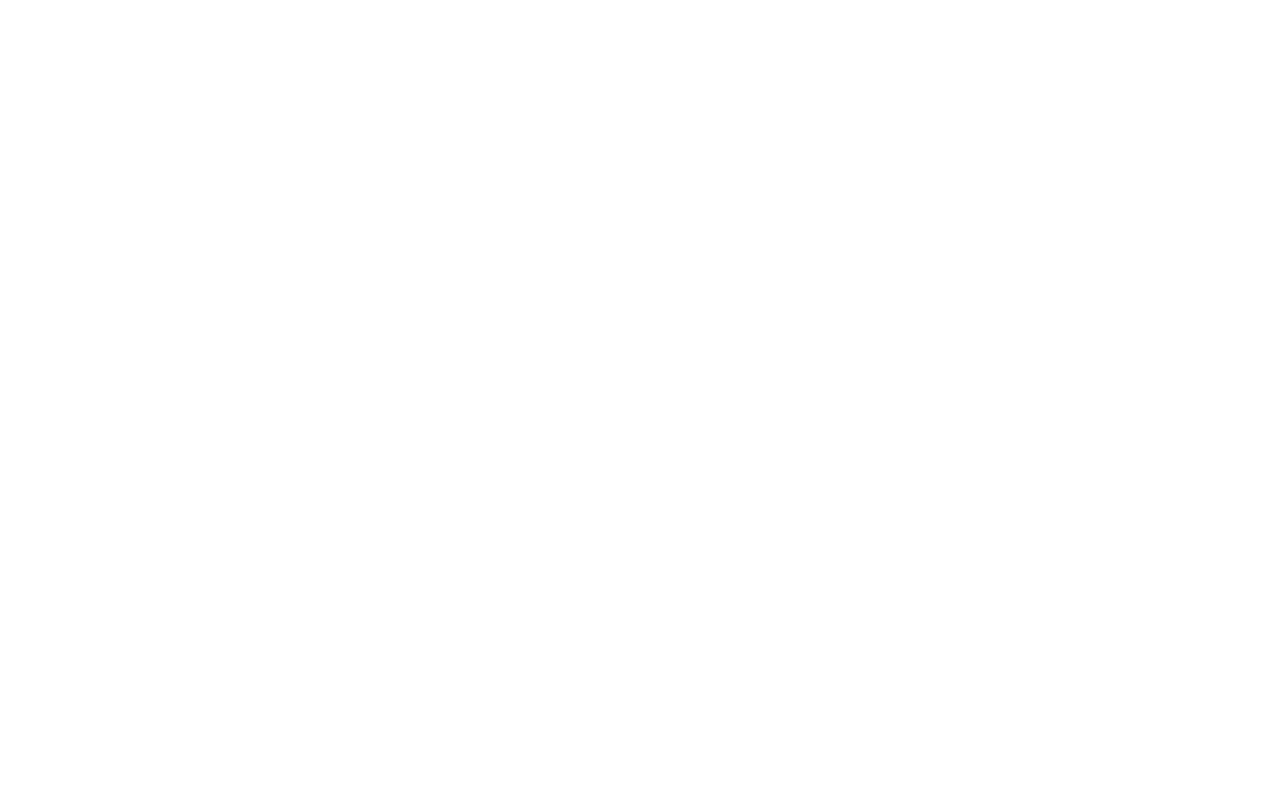
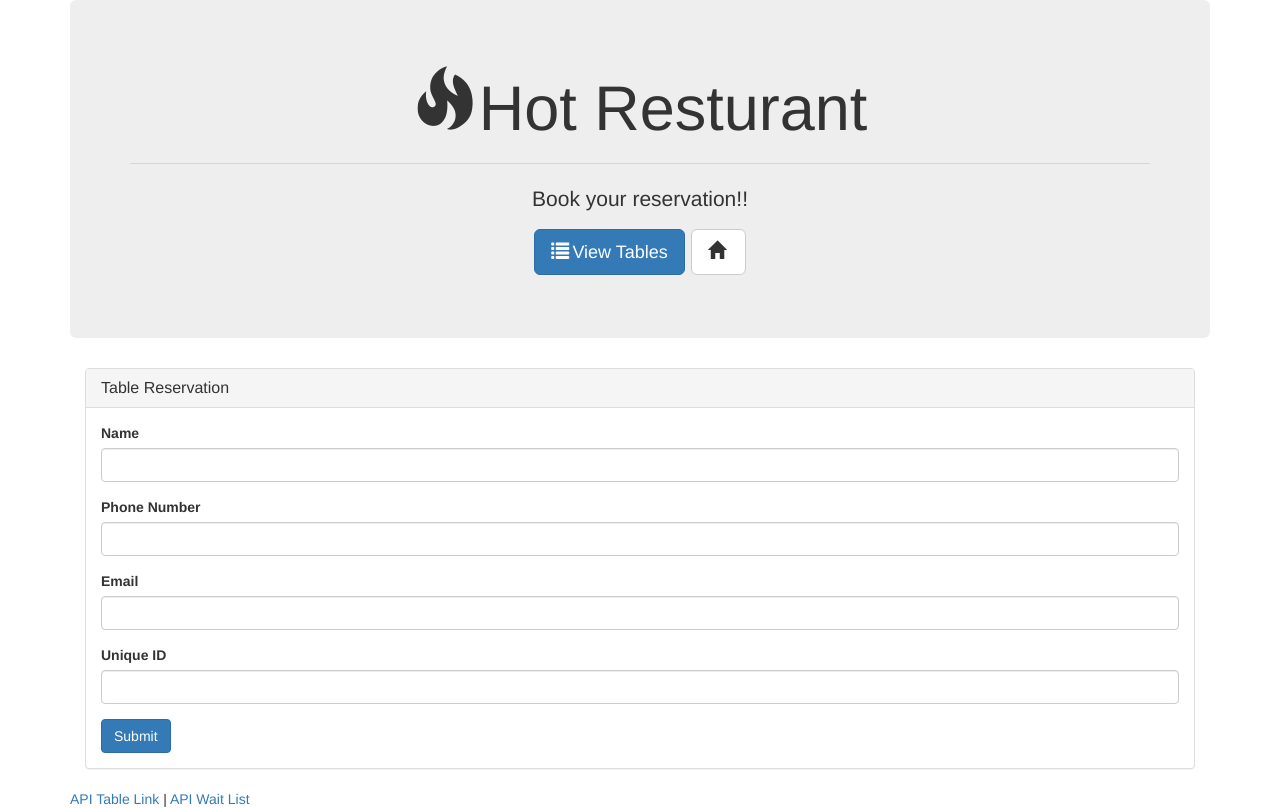
Before and after one commit to lalunajames1/restaurant-app, a plain HTML site: page reservation.html in a window 1280 px wide. Drawn offline with nearby package versions, Linux system fonts and the light colour scheme.

Commit message:
Finished front-end

```diff
--- a/index.html
+++ b/index.html
@@ -9,6 +9,7 @@
     <!-- Latest compiled and minified CSS -->
     <link rel="stylesheet" href="https://maxcdn.bootstrapcdn.com/bootstrap/3.3.7/css/bootstrap.min.css" integrity="sha384-BVYiiSIFeK1dGmJRAkycuHAHRg32OmUcww7on3RYdg4Va+PmSTsz/K68vbdEjh4u"
         crossorigin="anonymous">
+        <link rel="stylesheet" href="style.css">
 </head>
 
 <body>
@@ -19,13 +20,17 @@
             <hr>
             <p>Book your reservation!!</p>
             <p>
-                <a class="btn btn-primary btn-lg" href="./tables.html" role="button"><span class="glyphicon glyphicon-list" aria-hidden="true"></span>View Tables</a>
-                <a class="btn btn-danger btn-lg" href="./reservation.html" role="button"><span class="glyphicon glyphicon-pencil" aria-hidden="true"></span>Make reservation</a>
+                <a class="btn btn-primary btn-lg" href="./tables.html" role="button">
+                    <span class="glyphicon glyphicon-list" aria-hidden="true"></span>View Tables</a>
+                <a class="btn btn-danger btn-lg" href="./reservation.html" role="button">
+                    <span class="glyphicon glyphicon-pencil" aria-hidden="true"></span>Make reservation</a>
             </p>
         </div>
-        <a href="./api/tables">API Table Link</a>
-        <span> | </span>
-        <a href="./api/reservation">API Wait List</a>
+        <footer>
+            <a href="./api/tables">API Table Link</a>
+            <span> | </span>
+            <a href="./api/reservation">API Wait List</a>
+        </footer>
     </div>
 
 </body>
--- a/reservation.html
+++ b/reservation.html
@@ -0,0 +1,75 @@
+<!DOCTYPE html>
+<html>
+
+<head>
+    <meta charset="utf-8" />
+    <meta http-equiv="X-UA-Compatible" content="IE=edge">
+    <title>Page Title</title>
+    <meta name="viewport" content="width=device-width, initial-scale=1">
+    <!-- Latest compiled and minified CSS -->
+    <link rel="stylesheet" href="https://maxcdn.bootstrapcdn.com/bootstrap/3.3.7/css/bootstrap.min.css" integrity="sha384-BVYiiSIFeK1dGmJRAkycuHAHRg32OmUcww7on3RYdg4Va+PmSTsz/K68vbdEjh4u"
+        crossorigin="anonymous">
+        <link rel="stylesheet" href="style.css">
+</head>
+
+<body>
+    <div class="container">
+        <div class="jumbotron text-center">
+            <h1>
+                <span class="glyphicon glyphicon-fire" aria-hidden="true"></span>Hot Resturant</h1>
+            <hr>
+            <p>Book your reservation!!</p>
+            <p>
+                <a class="btn btn-primary btn-lg" href="./tables.html" role="button">
+                    <span class="glyphicon glyphicon-list" aria-hidden="true"></span>View Tables</a>
+                <a class="btn btn-default btn-lg" href="./index.html" role="button">
+                    <span class="glyphicon glyphicon-home" aria-hidden="true"></span>
+                </a>
+            </p>
+        </div>
+        <div class="col-md-12">
+            <div class="panel panel-default">
+                <div class="panel-heading">
+                    <h4 class="panel-title">Table Reservation</h4>
+                </div>
+                <div class="panel-body">
+
+                    <form role="form">
+
+                        <div class="form-group">
+                            <label for="">Name</label>
+                            <input type="text" class="form-control" id="reserve_name">
+                        </div>
+
+                        <div class="form-group">
+                            <label for="">Phone Number</label>
+                            <input type="text" class="form-control" id="reserve_phone">
+                        </div>
+
+                        <div class="form-group">
+                            <label for="">Email</label>
+                            <input type="text" class="form-control" id="reserve_email">
+                        </div>
+
+                        <div class="form-group">
+                            <label for="">Unique ID</label>
+                            <input type="text" class="form-control" id="reserve_uniqueID">
+                        </div>
+
+                        <button type="submit" class="btn btn-primary submit">Submit</button>
+                    </form>
+
+                </div>
+            </div>
+        </div>
+        <footer>
+            <a href="./api/tables">API Table Link</a>
+            <span> | </span>
+            <a href="./api/reservation">API Wait List</a>
+        </footer>
+
+    </div>
+
+</body>
+
+</html>
--- /dev/null
+++ b/style.css
@@ -0,0 +1,3 @@
+.glyphicon {
+    margin-right: 3px;
+}
```
Also changed, not shown: tables.html (+59 -0 lines).
